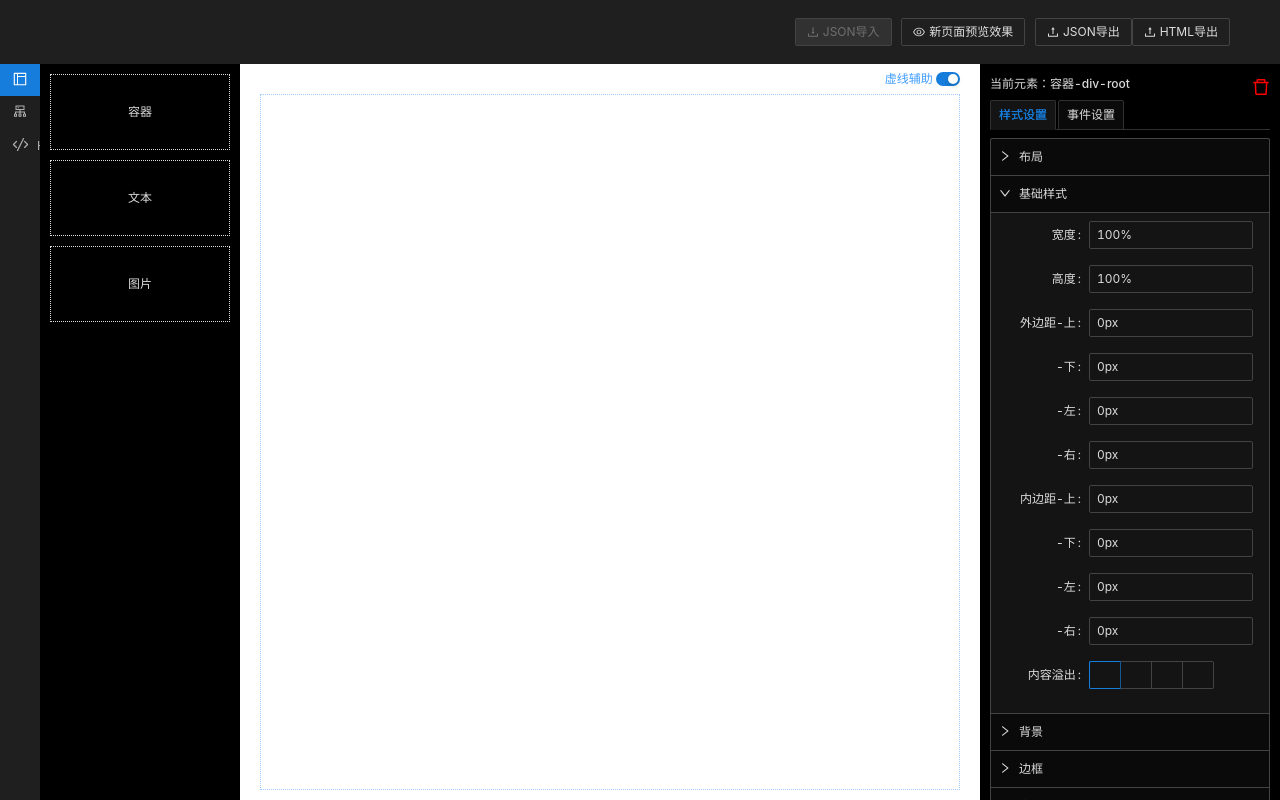
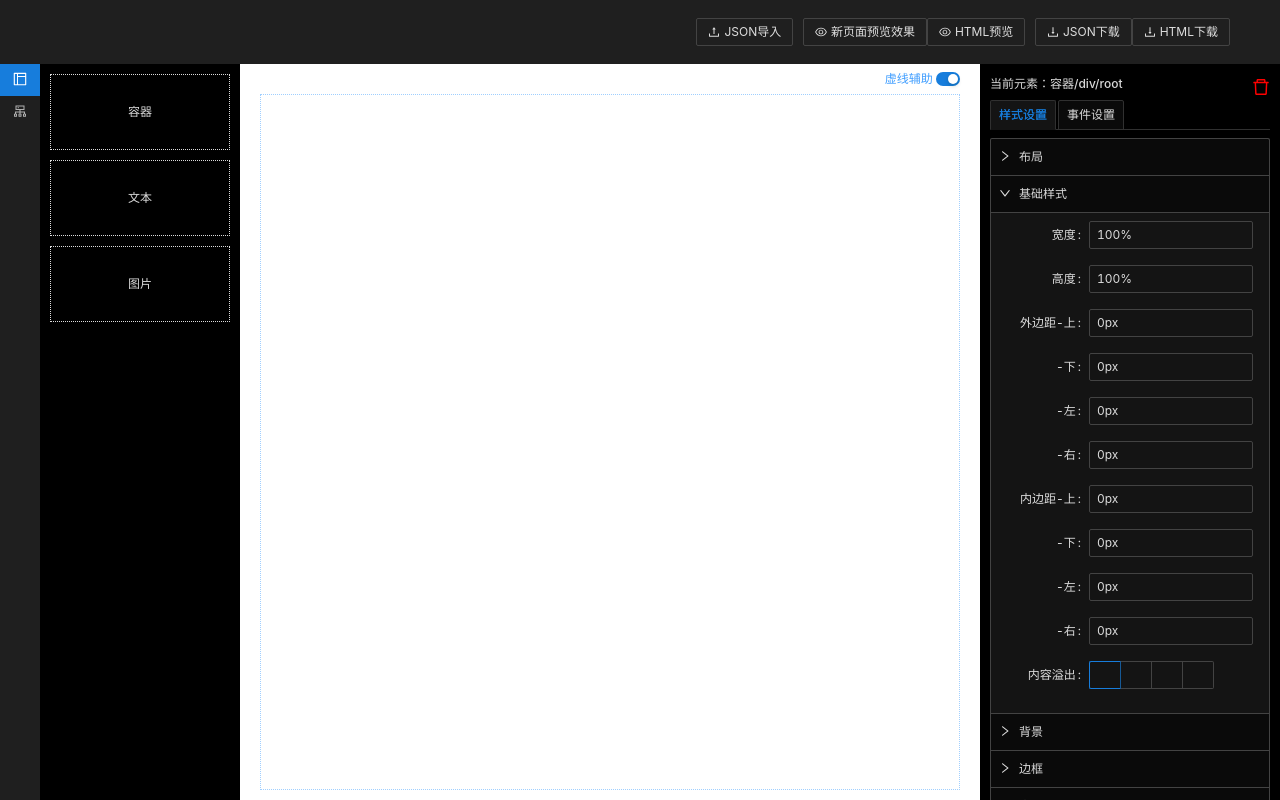
Before and after one commit to yangzai316/mix, a React app: page / in a window 1280 px wide. Built offline with nearby package versions, Linux system fonts and the light colour scheme; a web font is replaced by a local one.

Commit message:
添加导入抽屉

```diff
--- a/package.json
+++ b/package.json
@@ -8,7 +8,7 @@
   },
   "keywords": [],
   "author": "",
-  "license": "",
+  "license": "MIT",
   "dependencies": {
     "antd": "^4.17.1",
     "js-beautify": "^1.10.1-rc2",
--- a/src/App.js
+++ b/src/App.js
@@ -11,9 +11,8 @@ import ConfigSpace from './components/config-space';
 import MenuLeft from './components/menu-left';
 import TreeSpace from './components/tree-space';
 import TopNav from './components/nav-top';
-import HtmlCode from './components/html-code';
 // 自定义 工具方法
-import { dealSpecificProperty, deleteComponentById, exportHTML } from './utils';
+import { dealSpecificProperty, deleteComponentById,  } from './utils';
 // 核心数据
 import targetMap from './data/target-map';
 import targetTree from './data/target-tree';
@@ -71,7 +70,6 @@ const App = () => {
     setTarget(targetMap[id]);
     setTree(JSON.parse(JSON.stringify(targetTree)));
   }, []);
-
   // 移除 or  清空元素
   const removeComponent = useCallback((id, type) => {
     if (type === 'clear') {
@@ -87,27 +85,21 @@ const App = () => {
       deleteComponentById(targetTree, id);
       setTree(JSON.parse(JSON.stringify(targetTree)));
     }
-    console.log(targetTree, targetMap);
   });
+
   // 聚焦config 配置于当前元素，
   const focusCurrentComponent = useCallback((id) => {
     setTarget(targetMap[id]);
   }, []);
 
+
+
   // menu 改变
   const [menuKey, setMenuKey] = useState('1');
   const onMenuSelect = useCallback((val) => {
-    if (val.key === '3') {
-      // key = 3 则打开html源码
-      setViewCodeVisible(true);
-    } else {
-      // 切换menu
-      setMenuKey(val.key);
-    }
+    // 切换menu
+    setMenuKey(val.key);
   });
-
-  // 源码预览效果，抽屉控制
-  const [viewCodeVisible, setViewCodeVisible] = useState(false);
   return (
     <Layout style={{ height: '100%' }}>
       <Header>
@@ -143,24 +135,8 @@ const App = () => {
           ></ConfigSpace>
         </Sider>
       </Layout>
-      {/* HTML源码预览抽屉 */}
-      <Drawer
-        title="HTML源码"
-        placement="left"
-        width="800px"
-        visible={viewCodeVisible}
-        onClose={() => {
-          setViewCodeVisible(false);
-          setMenuKey('1');
-        }}
-        extra={
-          <Button icon={<UploadOutlined />} onClick={exportHTML}>
-            HTML导出
-          </Button>
-        }
-      >
-        <HtmlCode></HtmlCode>
-      </Drawer>
+
+
     </Layout>
   );
 };
--- a/src/components/config-space.js
+++ b/src/components/config-space.js
@@ -63,7 +63,7 @@ const ConfigSpace = ({
   return (
     <>
       <div className="config-top-title">
-        <h4>{`当前元素：${target.text}-${target.name}-${target.id}`}</h4>
+        <h4>{`当前元素：${target.text}/${target.name}/${target.id}`}</h4>
         {target.id === 'root' ? (
           <DeleteOutlined
             onClick={() => {
--- a/src/components/event-config.js
+++ b/src/components/event-config.js
@@ -91,7 +91,7 @@ const EventConfig = ({ setEventConfig }) => {
       )}
       <br />
       <br />
-      <p className="event-config-tip">注意：事件效果无法在工作区预览</p>
+      <p className="event-config-tip">注意：事件无法在中间的工作区预览效果</p>
       <Button type="primary" block onClick={sure}>
         确定
       </Button>
--- /dev/null
+++ b/src/components/import-json.js
@@ -0,0 +1,28 @@
+import React, { useState, forwardRef,useImperativeHandle } from 'react';
+import { Input } from 'antd';
+
+const ImportJson = forwardRef((props, ref) => {
+  const [content, setContent] = useState('');
+
+  const setJsonToOrigin = () => {
+    console.log(JSON.parse(content));
+  };
+	// 方法上升给父组件
+	useImperativeHandle(ref, () => ({
+    setJsonToOrigin
+  }));
+
+  return (
+    <Input.TextArea
+      rows={30}
+      style={{ backgroundColor: '#fff', color: '#666' }}
+      value={content}
+			placeholder="可手动输入JSON内容或点击右上角【JSON导入】获取本地json文件内容"
+      onChange={(e) => {
+        setContent(e.target.value);
+      }}
+    />
+  );
+});
+
+export default ImportJson;
--- a/src/components/menu-left.js
+++ b/src/components/menu-left.js
@@ -1,7 +1,6 @@
 import React from 'react';
 import { Menu } from 'antd';
 import { ClusterOutlined, LayoutOutlined } from '@ant-design/icons';
-import Icon from '../common-components/icon';
 
 class MenuLeft extends React.Component {
   render() {
@@ -20,12 +19,6 @@ class MenuLeft extends React.Component {
         <Menu.Item key="2" icon={<ClusterOutlined />}>
           DOM结构
         </Menu.Item>
-        <Menu.Item
-          key="3"
-          icon={<Icon fontSize="16">&#xe7ae;&nbsp;&nbsp;</Icon>}
-        >
-          HTML源码
-        </Menu.Item>
       </Menu>
     );
   }
--- a/src/components/nav-top.js
+++ b/src/components/nav-top.js
@@ -1,30 +1,95 @@
-import React from 'react';
-import { Button } from 'antd';
+import React, { useState } from 'react';
+import { Button, Drawer } from 'antd';
 import {
   DownloadOutlined,
   EyeOutlined,
   UploadOutlined,
 } from '@ant-design/icons';
-import Icon from '../common-components/icon';
 import { preView, exportJSON, exportHTML } from '../utils';
+import HtmlCode from './html-code';
+import ImportJson from './import-json';
 
 const TopNav = () => {
+  // html 代码预览
+  const [htmlCodeViewVisible, setHtmlCodeViewVisible] = useState(false);
+
+  // json 代码预览
+  const [importJsonVisible, setImportJsonVisible] = useState(false);
+
+  // json 输入框的 ref
+  const ref = React.createRef();
+
   return (
     <div className="nav-top">
-      <Button disabled icon={<DownloadOutlined />}>
+      <Button
+        icon={<UploadOutlined />}
+        onClick={() => {
+          setImportJsonVisible(true);
+        }}
+      >
         JSON导入
       </Button>
       &nbsp; &nbsp;
       <Button icon={<EyeOutlined />} onClick={preView}>
         新页面预览效果
       </Button>
+      <Button
+        icon={<EyeOutlined />}
+        onClick={() => {
+          setHtmlCodeViewVisible(true);
+        }}
+      >
+        HTML预览
+      </Button>
       &nbsp; &nbsp;
-      <Button icon={<UploadOutlined />} onClick={exportJSON}>
-        JSON导出
+      <Button icon={<DownloadOutlined />} onClick={exportJSON}>
+        JSON下载
       </Button>
-      <Button icon={<UploadOutlined />} onClick={exportHTML}>
-        HTML导出
+      <Button icon={<DownloadOutlined />} onClick={exportHTML}>
+        HTML下载
       </Button>
+
+      {/* HTML源码预览抽屉 */}
+      <Drawer
+        title="HTML源码"
+        placement="left"
+        width="800px"
+        visible={htmlCodeViewVisible}
+        onClose={() => {
+          setHtmlCodeViewVisible(false);
+        }}
+        extra={
+          <Button icon={<UploadOutlined />} onClick={exportHTML}>
+            HTML下载
+          </Button>
+        }
+      >
+        <HtmlCode></HtmlCode>
+      </Drawer>
+      {/* JSON源码预览抽屉 */}
+      <Drawer
+        title="JSON导入"
+        placement="right"
+        width="800px"
+        visible={importJsonVisible}
+        onClose={() => {
+          setImportJsonVisible(false);
+        }}
+        extra={
+          <>
+            <Button icon={<DownloadOutlined />} onClick={exportJSON}>
+              JSON导入
+            </Button>&nbsp; &nbsp;
+            <Button type="primary" onClick={()=>{
+              ref?.current?.setJsonToOrigin?.()
+            }}>
+              确定
+            </Button>
+          </>
+        }
+      >
+        <ImportJson ref={ref}></ImportJson>
+      </Drawer>
     </div>
   );
 };
--- a/src/utils.js
+++ b/src/utils.js
@@ -1,6 +1,7 @@
 import React from 'react';
 import SUB_ATTRS from './const/SUB_ATTRS_LIST';
 import targetTree from './data/target-tree';
+import targetMap from './data/target-map';
 
 /**
  *
@@ -164,28 +165,32 @@ export const htmlCode = () => {
  * 导出json / html 文件
  */
 
-export const exportJSON = (filename) => {
+export const exportJSON = () => {
+  const _ = {
+    tree:targetTree,
+    map:targetMap
+  };
   exportFile(
-    [JSON.stringify(targetTree, null, 2)],
-    filename,
+    [JSON.stringify(_, null, 2)],
+    'Mix',
     'application/json;charset=utf-8'
   );
 };
-export const exportHTML = (filename) => {
+export const exportHTML = () => {
   const data = htmlCode();
-  exportFile(data, filename, 'text/html;charset=utf-8');
+  exportFile(data, 'Mix', 'text/html;charset=utf-8');
 };
 
 /**
  * Blob 下载文件
  */
-const exportFile = (data, filename = 'MIX', contentType) => {
+const exportFile = (data, filename, contentType) => {
   let blob = new Blob([data], { type: contentType });
   const a = document.createElement('a');
   a.download = filename;
 
   a.href = window.URL.createObjectURL(blob);
-
+``
   a.dataset.downloadurl = [contentType, a.download, a.href].join(':');
 
   let event = new MouseEvent('click', {});
--- a/webpack.config.js
+++ b/webpack.config.js
@@ -53,5 +53,6 @@ module.exports = {
   ],
   devServer: {
     static: './dist',
+    hot: true
   },
 };
```
Also changed, not shown: 1 other file (tests, documents, lock files or other folders).
